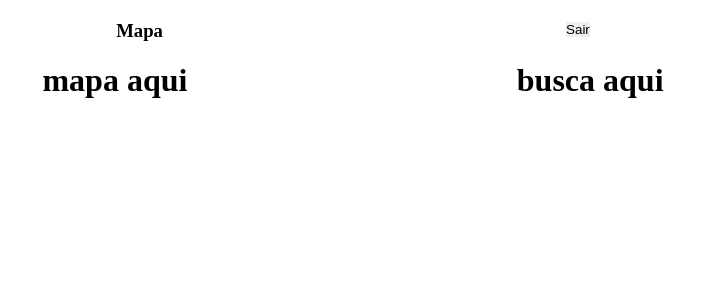
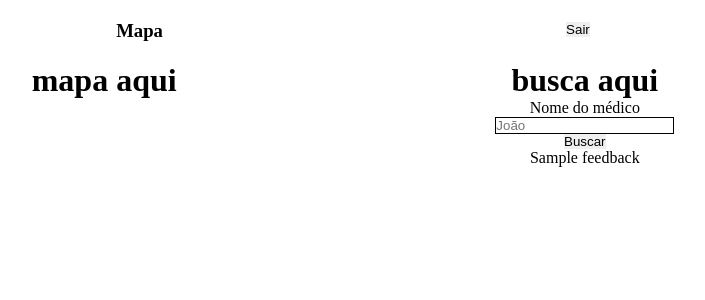
Before and after one commit to agenciaboz-dev/sbop, a Flask app: template templates/map.html in a window 1280 px wide. Shown: the top 300 px of the page, without its empty margins (287-992 px from the left). Run offline with Flask 2, Linux system fonts and the light colour scheme; the template is opened without the code that fills it: most values are stand-ins (such as "Sample title", 1, 10 or a date in 2020).

Commit message:
added name search form

```diff
--- a/server.py
+++ b/server.py
@@ -58,10 +58,14 @@ def session_url():
 @app.route('/mapa/', methods=['GET', 'POST'])
 def map():
     ip = str(request.remote_addr)
-    if session.getConnection(ip):
+    if not session.getConnection(ip):
+        return redirect('/home/')
+    else:
+        if request.method == 'POST':
+            if 'name-search' in request.form:
+                text = request.form['name']
+                return render_template('map.html', feedback=text)
         return render_template('map.html')
-    else:
-        return redirect('/home/')
 
 
 @app.route('/logout/', methods=['GET'])
--- a/static/css/style.css
+++ b/static/css/style.css
@@ -45,8 +45,18 @@ body {
     justify-content: space-evenly;
 }
 
+.search-container {
+    display: flex;
+    flex-direction: column;
+    align-items: center;
+}
+
 .container form {
     display: flex;
     flex-direction: column;
 
 }
+
+input {
+    border: 1px solid;
+}
--- a/templates/map.html
+++ b/templates/map.html
@@ -18,6 +18,12 @@
         </div>
         <div class="search-container">
             <h1>busca aqui</h1>
+            <form method="post" class="search-container">
+                <label for="name">Nome do médico</label>
+                <input type="text" name="name" placeholder="João" required>
+                <button type="submit" name="name-search">Buscar</button>
+                <p>{{feedback}}</p>
+            </form>
         </div>
     </div>
 </body>
```
